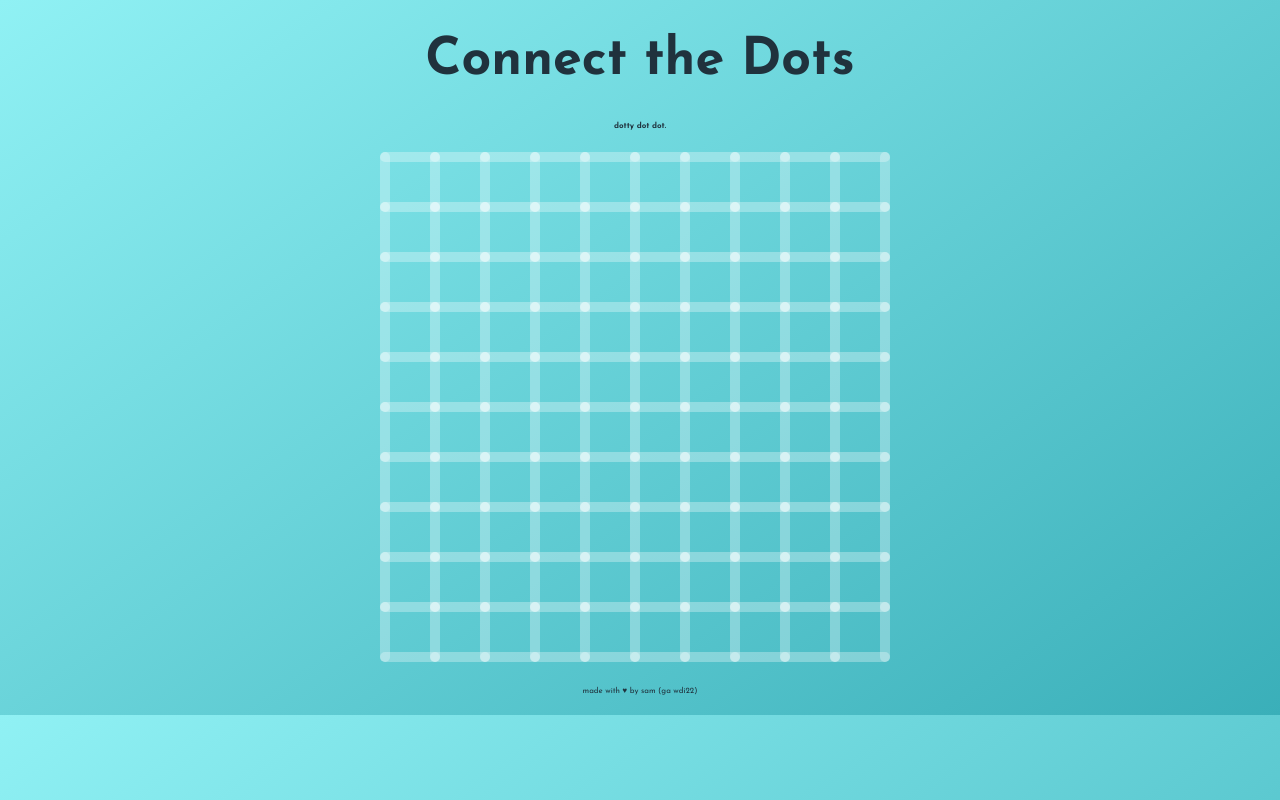
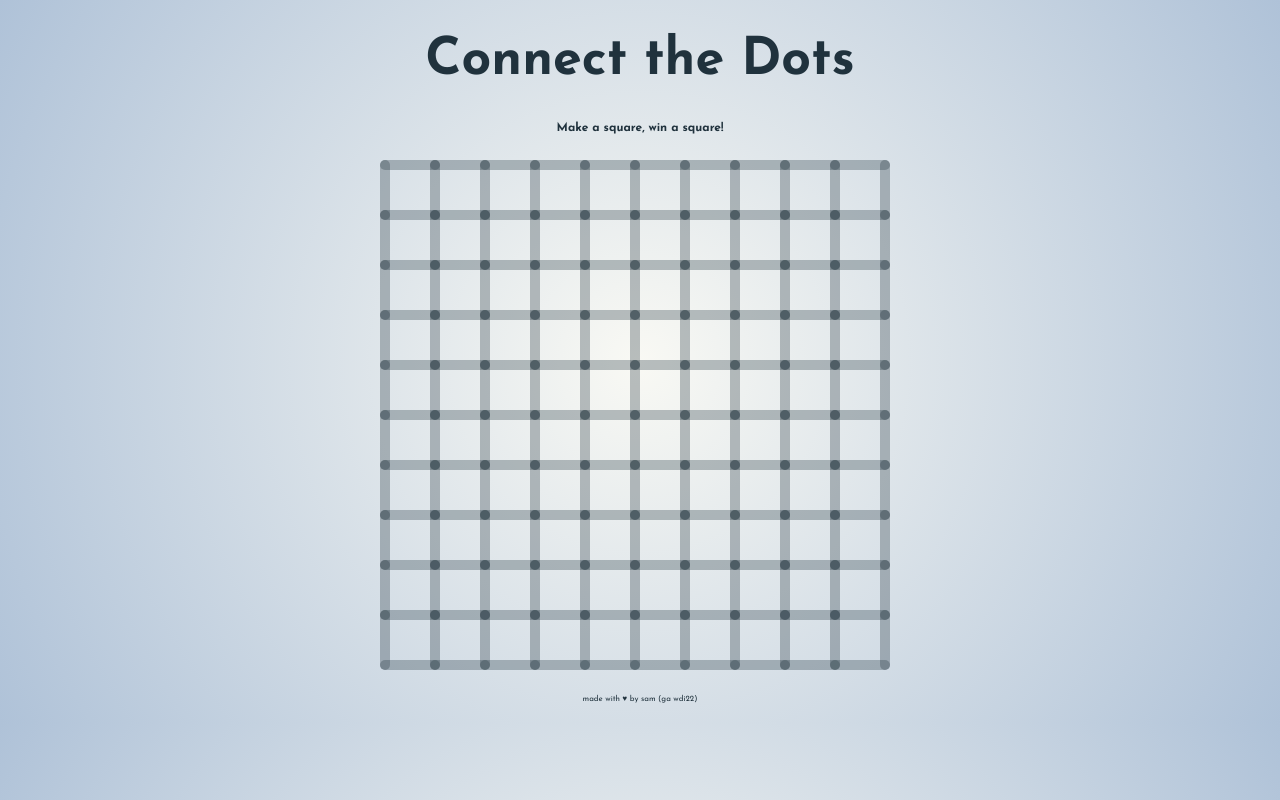
Before and after one commit to zuspadt79/wdi-project-1, a PHP site: page / in a window 1280 px wide. Run offline with PHP 8.4, Linux system fonts and the light colour scheme; some libraries are stand-ins or nearby versions.

Commit message:
added a second go for square win

```diff
--- a/css/style.css
+++ b/css/style.css
@@ -2,13 +2,23 @@
 
 body{
 
-  background: linear-gradient(-35deg, #3AAFB9, #90F1F4);
+  background: radial-gradient(circle, #F9F9F4, #AFC2D8);
 
 }
 
 main {
   position: relative;
 }
+
+/*#left {
+
+      position: absolute;
+      left:0; top: 4px; bottom: 0;
+      height: 510px;
+      width: 222px;
+      border: 1px solid black;
+*/
+
 
 h1{
   font-family: 'Josefin Sans', sans-serif;
@@ -19,11 +29,12 @@ h1{
 
 }
 
-h6{
+h3{
   font-family: 'Josefin Sans', sans-serif;
-  font-size: 8px;
+  font-size: 12px;
   color: #20323D;
   text-align: center;
+  padding-bottom: 10px;
 }
 
 footer{
@@ -34,14 +45,6 @@ footer{
   color: #20323D;
 }
 
-
-
-/*#bigdiv{
-  width: 610px;
-  height: 610px;
-}
-*/
-/*making the grid*/
 #container{
   width: 500px;
   margin: 0 auto;
@@ -63,7 +66,7 @@ footer{
 .lines{
   border-radius: 10px;
   display: inline-block;
-  background-color: rgba(255,255,255,0.3);
+  background-color: rgba(32, 50, 61, 0.3);
 }
 
 .vertical{
@@ -75,42 +78,19 @@ footer{
   margin-bottom: -18px;
 }
 
-/*.box {
-  height: 10px;
-  width: 10px;
-  background-color: red;
-  position: absolute;
-}
-*/
-
 .horizontal{
   width: 60px;
   height: 10px;
   margin-left: -10px;
 }
 
-
 .vertical:hover{
   background-color: #20323D;
 }
+
 .horizontal:hover{
   background-color: #20323D;
 }
-
-/* making the background squares*/
-
-/*#behind{
-  width: 500px;
-  height: 500px;
-  margin: 0 auto;
-  background-color: orange;
-  display: inline-block;
-
-}
-
-#behind div:nth-child(21n){
-  margin-right: 0;
-}*/
 
 .square{
   height: 55px;
@@ -120,20 +100,8 @@ footer{
   display: inline-block;
 }
 
-  /*.back {
-    width: 500px;
-    height:550px;
-    margin: 0 auto;
-    background-color: red;
-    position: absolute;
-     left: 50%;
-     top: 50%;
-     transform: translate(-50%,-50%);
-     z-index: -1;
-  }*/
-
 .playerOne { background-color: #20323D; }
-  .playerTwo { background-color: green; }
+.playerTwo { background-color: #009FB7; }
 
 .playerOne-won::after {
   content: " ";
@@ -148,7 +116,7 @@ footer{
 
 .playerTwo-won::after {
   content: " ";
-    background: green;
+  background: #009FB7;
   height: 30px;
   width: 30px;
   display: block;
@@ -156,3 +124,49 @@ footer{
   top: 14px;
   position: relative;
 }
+
+
+
+/* MODAL */
+
+/*.modal {
+    display: none;
+    position: fixed;
+    z-index: 1;
+    left: 0;
+    top: 0;
+    width: 100%;
+    height: 100%;
+    overflow: auto;
+    background-color: rgb(0,0,0);
+    background-color: rgba(0,0,0,0.4);
+}
+
+.modal-content {
+    font-family: 'Josefin Sans', sans-serif;
+    font-size: 22px;
+    font-weight: 400;
+    color: #20323D;
+    text-align: center;
+    background: radial-gradient(circle, #F9F9F4, #AFC2D8);
+    margin: 15% auto;
+    padding: 20px;
+    border: 5px double #20323D;
+    width: 400px;
+}
+
+.close {
+    color: #aaa;
+    float: ;
+    font-size: 28px;
+    font-weight: ;
+}
+
+.close:hover,
+.close:focus {
+    color: black;
+    text-decoration: none;
+    cursor: pointer;
+}
+
+*/
--- a/home.html
+++ b/home.html
@@ -10,9 +10,20 @@
 </head>
 <body>
   <h1>Connect the Dots</h1>
-  <h6>dotty dot dot.</h6>
+  <h3>Make a square, win a square!</h3>
+
+
+  <!-- <button id="myBtn">Open Modal</button> -->
+  <!-- <div id="myModal" class="modal"> -->
+    <!-- <div class="modal-content"> -->
+    <!-- <p>Wins!</p> -->
+      <!-- <span class="close">x</span> -->
+    <!-- </div> -->
+  <!-- </div> -->
+
   <main>
     <div id="container"></div>
+    <!-- <div id="left"></div>-->
   </main>
   <footer>made with &#9829; by sam (ga wdi22)</footer>
 </body>
--- a/js/app.js
+++ b/js/app.js
@@ -32,7 +32,8 @@ window.addEventListener("DOMContentLoaded", function(){
 
   function buildSquareCombinations(){
     var combinations = [];
-    for (var i = 0; i < 198; i++) {
+    for (var i = 0; i < 199
+      ; i++) {
       combinations.push([i, i+10, i+11, i+21])
     }
     return combinations;
@@ -42,7 +43,8 @@ window.addEventListener("DOMContentLoaded", function(){
   var completeSquares  = []; // push commpleted values here?
   var playerOneSquares = [];
   var playerTwoSquares = [];
-  var spliceArray      = []
+  var spliceArray      = [];
+
 
   for (var n = 0; n < 11; n++){
     for (var i = 0; i < 10; i++){
@@ -81,6 +83,7 @@ window.addEventListener("DOMContentLoaded", function(){
     var clickedLines = clicked.map(function(i, clickedDiv){
       return $(clickedDiv).data("value");
     });
+    console.log(clickedLines);
 
     clickedLines = [].slice.call(clickedLines)
 
@@ -92,17 +95,49 @@ window.addEventListener("DOMContentLoaded", function(){
           if (winCounter === 4) {
             if (counter % 2 === 0) {
               $("div[data-value='" + winArray[1] + "']").addClass("playerOne-won");
+              counter++;
             } else {
               $("div[data-value='" + winArray[1] + "']").addClass("playerTwo-won");
+              counter++;
             }
+            console.log(squareCombinations);
             squareCombinations[i] = [null, null, null, null];
             return console.log("Box Checked");
           }
         }
       });
     });
+    counter++;
 
-    counter++;
   });
 
+  // if (playerOneSquares && playerTwoSquares === 100){
+  //   alert("draw");
+  // } else if (playerOneSquares > playerTwoSquares) {
+  //   alert('p1 wins');
+  // } else {
+  //   alert('p2 wins');
+  // };
+
+// // //MODAL BOX
+
+//   var modal = document.getElementById('myModal');
+
+//   var btn = document.getElementById("myBtn");
+
+//   var span = document.getElementsByClassName("close")[0];
+
+//   // When the user clicks on the button, open the modal
+//   btn.onclick = function() {
+//       modal.style.display = "block";
+//   }
+//   span.onclick = function() {
+//       modal.style.display = "none";
+//   }
+//   window.onclick = function(event) {
+//       if (event.target == modal) {
+//           modal.style.display = "none";
+//       }
+//   }
+
 });
```
Lines whose indentation alone changed are shown as unchanged.
